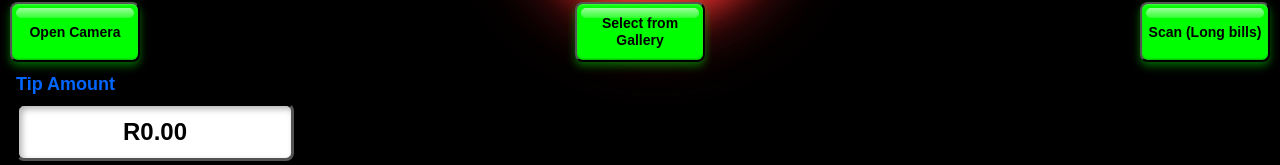
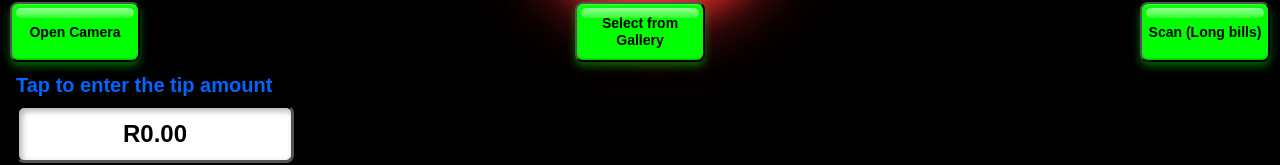
Before and after one commit to ChrisLovable/splitthebill, a React (Vite) app: page / in a window 1280 px wide. Shown: the part 234-399 px from the top of the page. Built offline with nearby package versions, Linux system fonts and the light colour scheme; no server answers.

Commit message:
Update tip label text and size

```diff
--- a/src/components/ColorPalette.tsx
+++ b/src/components/ColorPalette.tsx
@@ -102,7 +102,7 @@ export default function ColorPalette({ colors, activeColor, totals, onSelect }:
             }}>R{(totals[c] || 0).toFixed(2)}</span>
             {/* Number label near the left inside the pill with round black border */}
             <span
-              style={{
+                  style={{
                 position: 'absolute',
                 left: 8,
                 width: 20,
@@ -110,7 +110,7 @@ export default function ColorPalette({ colors, activeColor, totals, onSelect }:
                 borderRadius: '50%',
                 border: '2px solid #000',
                 display: 'inline-flex',
-                alignItems: 'center',
+                    alignItems: 'center',
                 justifyContent: 'center',
                 lineHeight: 1,
                 color: '#000',
--- a/src/components/ItemsTable.tsx
+++ b/src/components/ItemsTable.tsx
@@ -341,8 +341,8 @@ function ItemsTable({ items, onAllocate, onChangePrice, onChangeQuantity, onAddR
                       <span className="shine" aria-hidden />
                       + Add Item Manually
                     </button>
-                  </td>
-                </tr>
+                </td>
+              </tr>
               </>
             )}
           </tbody>
--- a/src/components/TipTable.tsx
+++ b/src/components/TipTable.tsx
@@ -60,7 +60,7 @@ export default function TipTable({ tipAmount, setTipAmount, splitTipEvenly, setS
     <section style={{ padding: '12px 16px' }}>
       {/* Big Tip Amount Input Above Table */}
       <div style={{ display: 'flex', flexDirection: 'column', alignItems: 'flex-start', marginBottom: 16, gap: 8 }}>
-        <label style={{ color: '#0066FF', fontSize: 18, fontWeight: 'bold' }}>Tip Amount</label>
+        <label style={{ color: '#0066FF', fontSize: 20, fontWeight: 'bold' }}>Tap to enter the tip amount</label>
         <input
           type="text"
           value={tipAmount ? `R${tipAmount.toFixed(2).replace(',', '.')}` : 'R0.00'}
```
Also changed, not shown: src/components/CameraCapture.tsx (indentation only), 1 other file (tests, documents, lock files or other folders).
